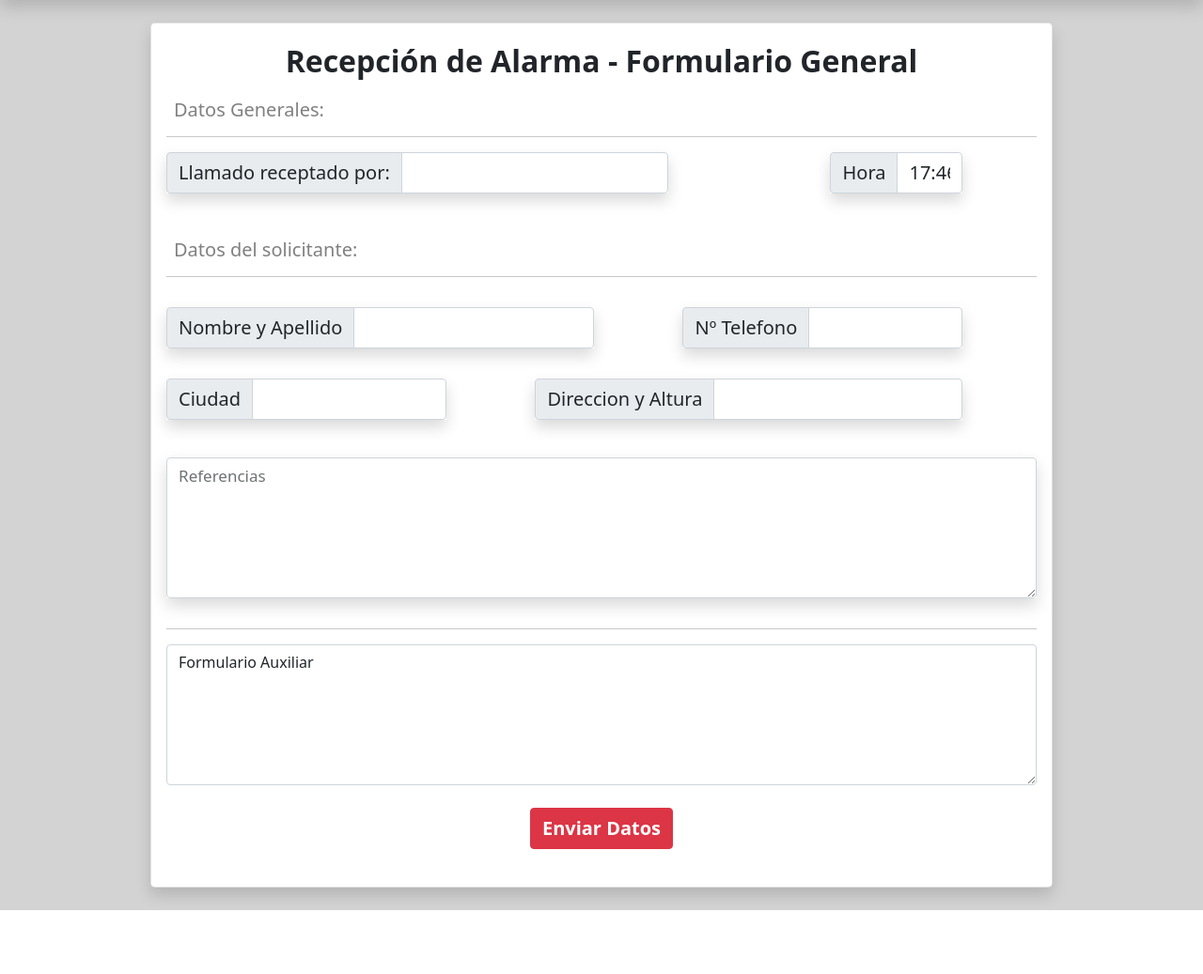
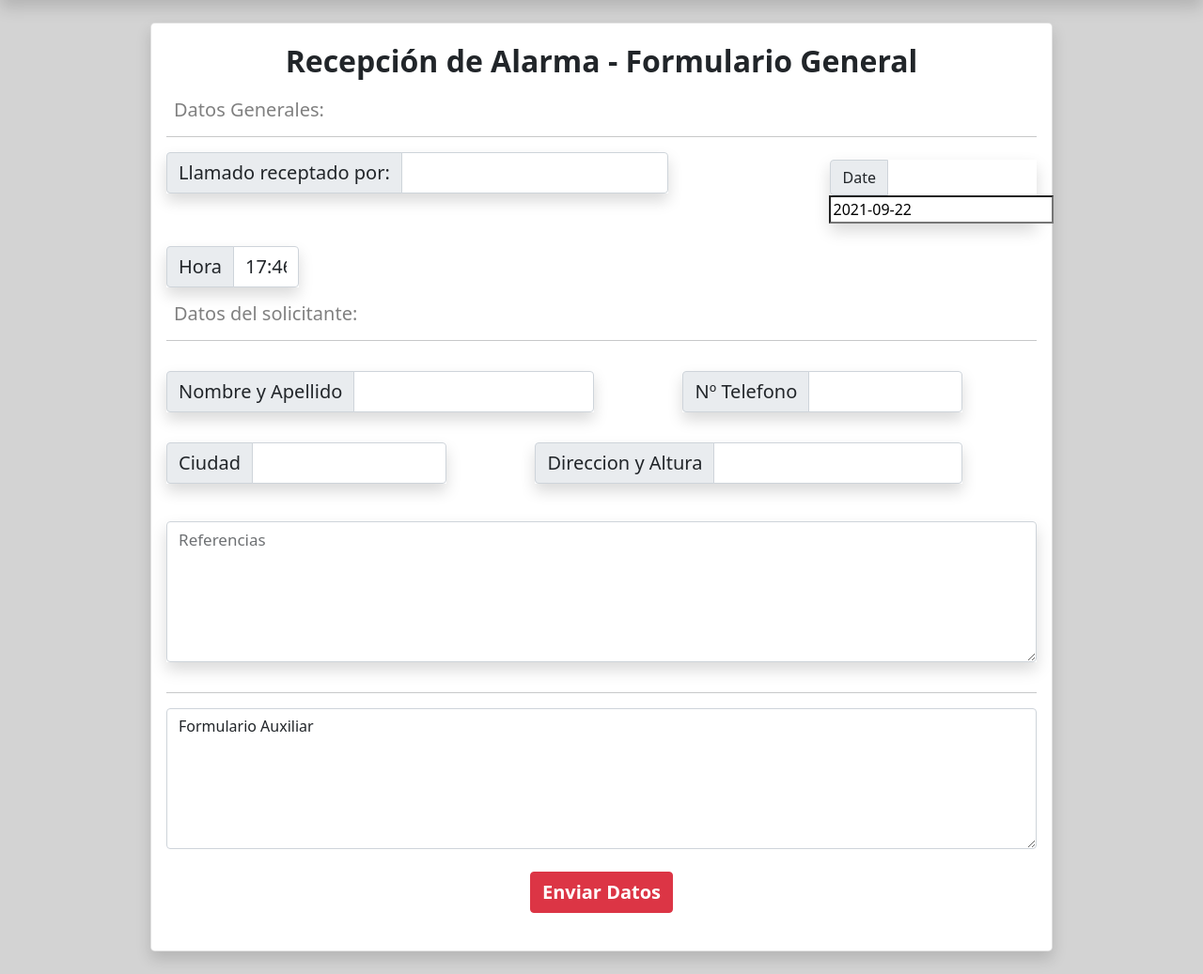
Before and after one commit to GibertSalva/RepoBurbuja2, a Django app: page / in a window 1280 px wide. Shown: the part 60-1097 px from the top of the page at 94% size. Before the commit the page ends 1029 px from the top, so only its background shows below. Run offline with Django 3.2, Linux system fonts and the light colour scheme; some libraries are stand-ins or nearby versions.

Commit message:
se avanzo en historial

```diff
--- a/FocusBV/forms.py
+++ b/FocusBV/forms.py
@@ -23,7 +23,7 @@ class AVform(forms.ModelForm): #HECHO
             'direccion': forms.TextInput(attrs={'class': 'form-control fs-5'}),
             'referencia': forms.Textarea(attrs=({'class': 'form-control', 'id':'floatingTextarea2', 'style':'height: 150px'})),
             'claseAC': forms.RadioSelect(attrs={'class': ''}),
-            'cantVehiculos': forms.Textarea(attrs={'class': 'form-control', 'id': 'mytextarea', 'style': 'width: 100%'}),
+            'cantVehiculos': forms.Textarea(attrs=({'class': 'form-control fs-5', 'id': 'mytextarea', 'style':'height: 150px'})),
             'cantPersonas': forms.NumberInput(attrs={'class': 'form-control'}),
             'corteTransito': forms.RadioSelect(choices=[(True, 'SI'),(False, 'NO')],attrs= ({'class': 'checkbox-inline'})),
             'tipoCalle':forms.RadioSelect(),
--- a/FocusBV/models.py
+++ b/FocusBV/models.py
@@ -9,7 +9,7 @@ import datetime
 class FormPadre(models.Model):
 
     idAlarma = models.AutoField(primary_key=True)
-    date = models.DateField(default=datetime.date.today)
+    date = models.DateField(default=datetime.date.today,null=True)
     hora = models.TimeField()
     receptor = models.CharField(max_length=50)
     nombre = models.CharField(max_length=35)
@@ -142,7 +142,7 @@ class AccidenteVehicular(FormPadre):# 20-20
         ('U','Undefined')
     ]
     claseAC = models.CharField(max_length=10,choices=tipoAV,default=None)
-    cantVehiculos = models.IntegerField()
+    cantVehiculos = models.CharField(max_length=200,blank=True)
     cantPersonas = models.IntegerField()
     corteTransito = models.BooleanField()
     tipoCalle = models.CharField(max_length=10,choices=tiposC,default='U')
--- a/FocusBV/templates/AUXf.html
+++ b/FocusBV/templates/AUXf.html
@@ -40,6 +40,13 @@
 
             <div class="col-2 ">
                 <input type="text" class="form-control invisible" placeholder="Last name" aria-label=" name">
+            </div>
+
+            <div class=" col-3 ">
+                <div class=" input-group shadow my-2  ">
+                    <span class="input-group-text" id="addon-wrapping">Date</span>
+                    {{ form.date }}
+                </div>
             </div>
 
             <div class="col-2 mx- ">
@@ -113,8 +120,6 @@
             </div>
 
     <!-- Fin del codigo general -->
-<form method="post">
-    {% csrf_token %}
 
         <span>
             <div class=" col-5 " style="width: 100%;">
@@ -126,9 +131,9 @@
     </div>
     <!-- Boton -->
     {% if form.errors %}
-    <div class="alert alert-danger" role="alert">
-        {{ form.errors }}
-    </div>
+        <div class="alert alert-danger" role="alert">
+            {{ form.errors }}
+        </div>
     {% endif %}
 <!-- Boton -->
     <div class="d-flex justify-content-center ">
--- a/FocusBV/templates/IE.html
+++ b/FocusBV/templates/IE.html
@@ -19,8 +19,8 @@
         <div class="row g-3">
             <div class=" col-3 ">
                 <div class=" input-group shadow my-2  ">
-                    <span class="input-group-text" id="addon-wrapping">Nº Alarma</span>
-                    <input type="text" class="form-control" aria-describedby="addon-wrapping">
+                    <span class="input-group-text" id="addon-wrapping">Date</span>
+                    {{ form.date }}
                 </div>
             </div>
 
--- a/FocusBV/templates/IF.html
+++ b/FocusBV/templates/IF.html
@@ -19,8 +19,8 @@
         <div class="row g-3">
             <div class=" col-3 ">
                 <div class=" input-group shadow my-2  ">
-                    <span class="input-group-text" id="addon-wrapping">Nº Alarma</span>
-                    <input type="text" class="form-control" aria-describedby="addon-wrapping">
+                    <span class="input-group-text" id="addon-wrapping">Date</span>
+                    {{ form.date }}
                 </div>
             </div>
 
--- a/FocusBV/views.py
+++ b/FocusBV/views.py
@@ -41,12 +41,16 @@ def homeview(request):
 
 @csrf_protect
 def ACview(request):
+    print("hola")
     AVf = AVform()
     if request.method == "POST":
         AVf = AVform(request.POST)
+        print("q")
         if AVf.is_valid():
             AVf.save(request)
             print("se guardo")
+        else:
+            print("e")
 
     context = {
         'form': AVf,
@@ -205,6 +209,10 @@ def IVhview(request):
 
     return render(request,"IVh.html",context)
 
+
+def myfunc(e):
+    return e.date
+
 def Histview(request):
     IF = IncendioForestal.objects.all()
     IB = IncendioBaldio.objects.all()
@@ -218,9 +226,18 @@ def Histview(request):
     RP = RescatePersonaVia.objects.all()
     FA = FormularioAuxiliar.objects.all()
 
-    everything = [IF,IB,IV,PC,EG,IE,AV,RA,RC,RP,FA].sort()
-    print(everything)
+    everything = [IF,IB,IV,PC,EG,IE,AV,RA,RC,RP,FA]
+    #print(everything)
 
+    eve = []
+    for queryset in everything:
+        for i in queryset:
+            eve.append(i)
+
+
+    print(eve)
+    eve.sort(key=myfunc, reverse=True)
+    print(eve)
     context = {
         'ra': RA,
     }
```
Also changed, not shown: FocusBV/templates/AV.html (+7 -1 lines), FocusBV/templates/IB.html (+7 -0 lines), FocusBV/templates/IVh.html (+7 -0 lines), FocusBV/migrations/0001_initial.py, FocusBV/migrations/0002_auto_20210914_1338.py (added), FocusBV/migrations/0003_alter_accidentevehicular_cantvehiculos.py (added), FocusBV/migrations/0004_alter_accidentevehicular_cantvehiculos.py (added), FocusBV/migrations/0005_alter_accidentevehicular_cantvehiculos.py (added).
